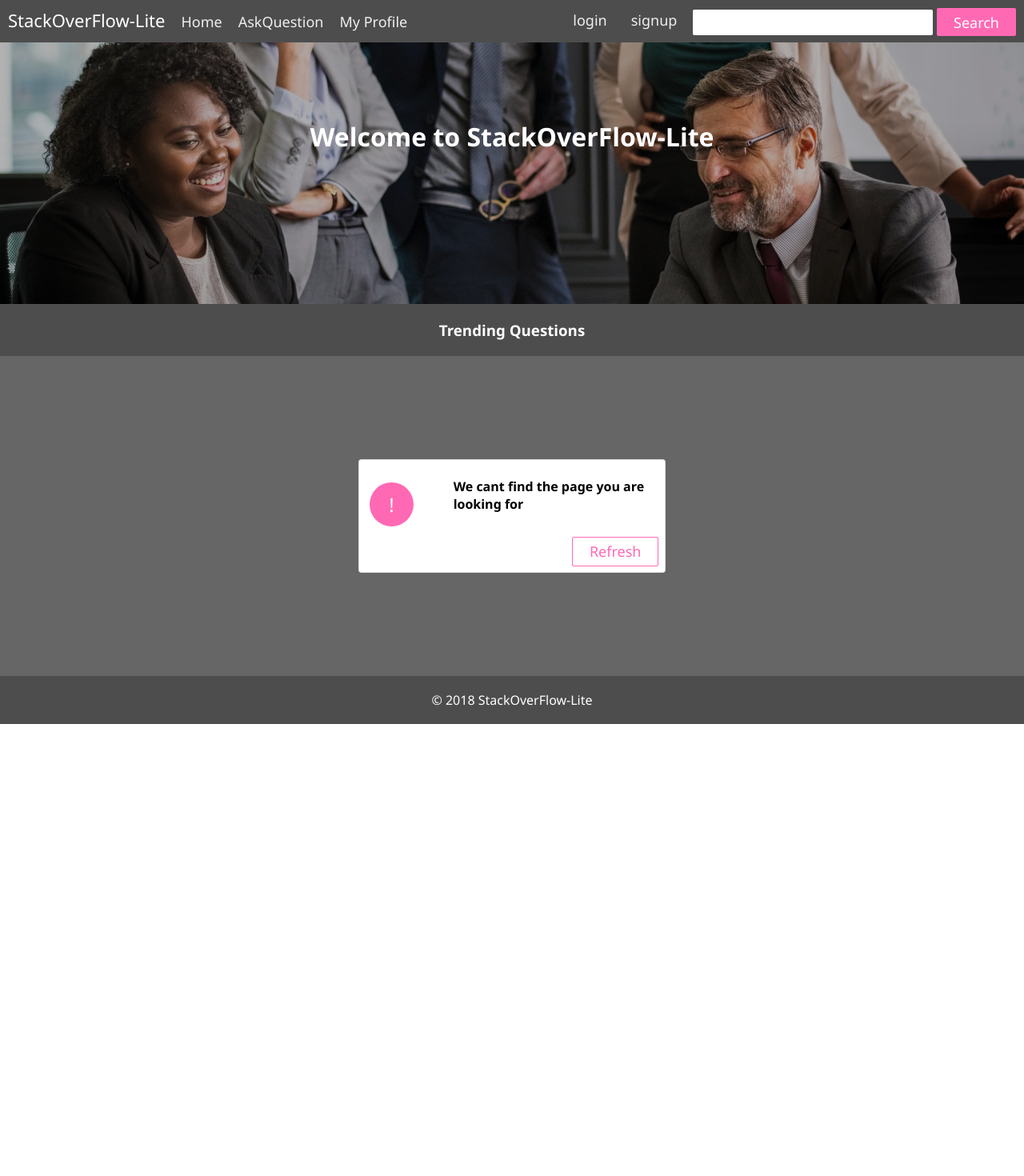
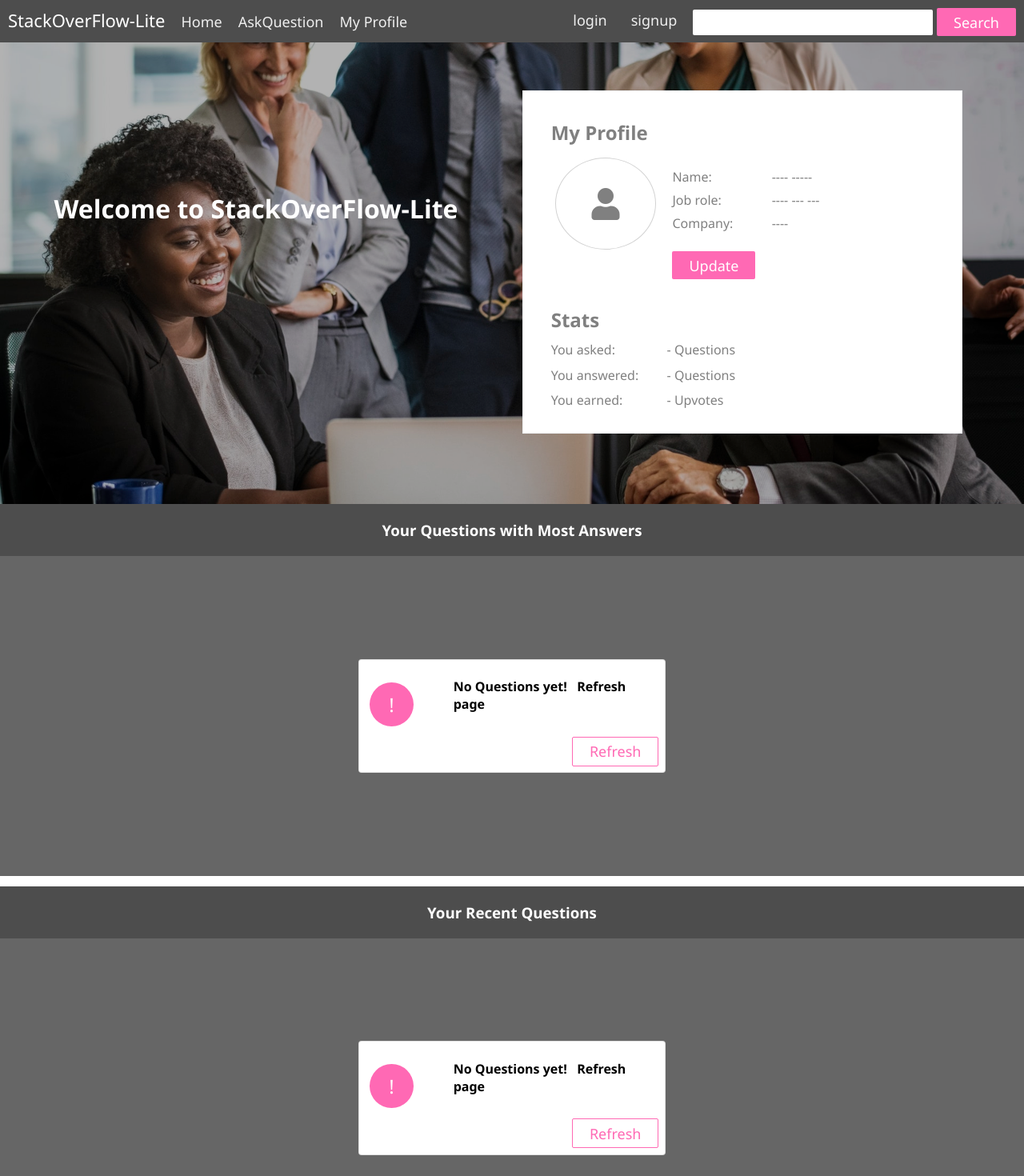
Before and after one commit to augustineezinwa/StackOverFlow-Lite-React-Frontend-App, a React app: page /profile in a window 1280 px wide. Shown: the top 1470 px of the page at 80% size. Before the commit the page ends 905 px from the top, so only its background shows below. Built offline with nearby package versions, Linux system fonts and the light colour scheme.

Commit message:
feat(profile): build profile page
- make profile page

[Finishes #163028195]

```diff
--- /dev/null
+++ b/src/components/profile/ProfilePage.js
@@ -0,0 +1,169 @@
+import React, { Fragment } from 'react';
+
+const ProfilePage = () => (
+  <Fragment>
+    <div id="profileDisplay">
+      <div id="photoDisplay" />
+      <div className="container image-background profile-height" style={{ margin: '0 auto' }}>
+
+        <div className="row ">
+
+          <div className="col mt-17">
+            <h1 style={{ color: 'white', textAlign: 'center' }}>Welcome to StackOverFlow-Lite</h1>
+          </div>
+          <div className="col">
+            <div className="profile-box">
+              <div className="container">
+                <div className="col profile-header">My Profile</div>
+                <div className="row">
+                  <div className="col-2">
+                    <div className="user-icon-div" id="dummyImage" style={{ display: 'block' }}>
+                      {' '}
+                      <i className="fa fa-user user-icon-profile" />
+                    </div>
+                    <div className="mt-1">
+                      {' '}
+                      <img id="imageHolder" alt="profile..." className="profilePhoto" src="http://donkeys.com" />
+                    </div>
+                    <input type="file" name="file" id="imageUpload" style={{ width: '100%', display: 'none' }} accept="images/*" />
+                  </div>
+
+                  <div className="col-5">
+                    <div className="container mt-7 ml-3">
+                      <div className="row mt-2">
+                        <div className="col-3"><div className="name">Name:</div></div>
+                        <div className="col-5"><div className="name">---- -----</div></div>
+                      </div>
+
+                      <div className="row mt-2">
+                        <div className="col-3"><div className="name">Job role:</div></div>
+                        <div className="col-5">
+                          <div id="jobRoleDisplay" className="name">---- --- ---</div>
+                          <div><input style={{ display: 'none' }} id="jobRoleEdit" type="text" /></div>
+                        </div>
+                      </div>
+
+                      <div className="row mt-2">
+                        <div className="col-3"><div className="name">Company:</div></div>
+                        <div className="col-5">
+                          <div id="companyDisplay" className="name">----</div>
+                          <div><input style={{ display: 'none' }} id="companyEdit" type="text" /></div>
+                        </div>
+                      </div>
+
+
+                      <div className="row mt-7">
+                        <div className="col-3"><div className="name"><button id="updateProfileButton">Update</button></div></div>
+                        <div className="col-5"><div className="name" /></div>
+                      </div>
+
+
+                    </div>
+
+                  </div>
+                </div>
+
+                <div className="col mt-7" style={{ fontWeight: 'bold', fontSize: '18pt' }}>Stats</div>
+                <div className="row mt-2" style={{ marginLeft: '1%' }}>
+                  <div className="col-2"><div className="name">You asked:</div></div>
+                  <div className="col-5"><div className="name">- Questions</div></div>
+                </div>
+
+                <div className="row mt-2" style={{ marginLeft: '1%' }}>
+                  <div className="col-2"><div className="name">You answered:</div></div>
+                  <div className="col-5"><div className="name">- Questions</div></div>
+                </div>
+
+
+                <div className="row mt-2" style={{ marginLeft: '1%' }}>
+                  <div className="col-2"><div className="name">You earned:</div></div>
+                  <div className="col-5"><div className="name">- Upvotes</div></div>
+                </div>
+
+              </div>
+            </div>
+          </div>
+        </div>
+
+
+      </div>
+    </div>
+
+    <div className="container profiledashboardfooter"><h3>Your Questions with Most Answers</h3></div>
+
+
+    <div id="mostAnsweredQuestionsDisplay">
+      <div className="container">
+        <div className="row no-questions">
+
+          <div className="alignCardWidth">
+            <div className="card">
+              <div className="container">
+                <div className="row mt-4 pd-1">
+                  <div className="col-2">
+                    <div className="symbol-display">
+                      <div className="alignSymbol">!</div>
+                    </div>
+
+                  </div>
+                  <div className="col-5">
+                    <div className="question">No Questions yet!  &nbsp; Refresh page  </div>
+
+                  </div>
+                </div>
+
+                <div className="col" style={{ textAlign: 'right' }}>
+                  <span />
+                  <span />
+                  <a href="/"><button id="refreshTwo" type="answer">Refresh</button></a>
+                </div>
+
+              </div>
+            </div>
+          </div>
+
+        </div>
+      </div>
+
+    </div>
+
+    <div className="container profiledashboardfooter mt-1"><h3>Your Recent Questions</h3></div>
+
+    <div id="recentQuestionsDisplay">
+      <div className="container">
+        <div className="row no-questions">
+
+          <div className="alignCardWidth">
+            <div className="card">
+              <div className="container">
+                <div className="row mt-4 pd-1">
+                  <div className="col-2">
+                    <div className="symbol-display">
+                      <div className="alignSymbol">!</div>
+                    </div>
+
+                  </div>
+                  <div className="col-5">
+                    <div className="question">No Questions yet!  &nbsp; Refresh page  </div>
+
+                  </div>
+                </div>
+
+                <div className="col" style={{ textAlign: 'right' }}>
+                  <span />
+                  <span />
+                  <a href="/"><button id="refresh" type="answer">Refresh</button></a>
+                </div>
+
+              </div>
+            </div>
+          </div>
+
+        </div>
+      </div>
+
+    </div>
+  </Fragment>
+);
+
+export default ProfilePage;
```
Also changed, not shown: src/routeTable.js (+7 -0 lines), tests/src/questions/QuestionPage.js (deleted, +0 -8 lines), 2 other files (tests, documents, lock files or other folders).
